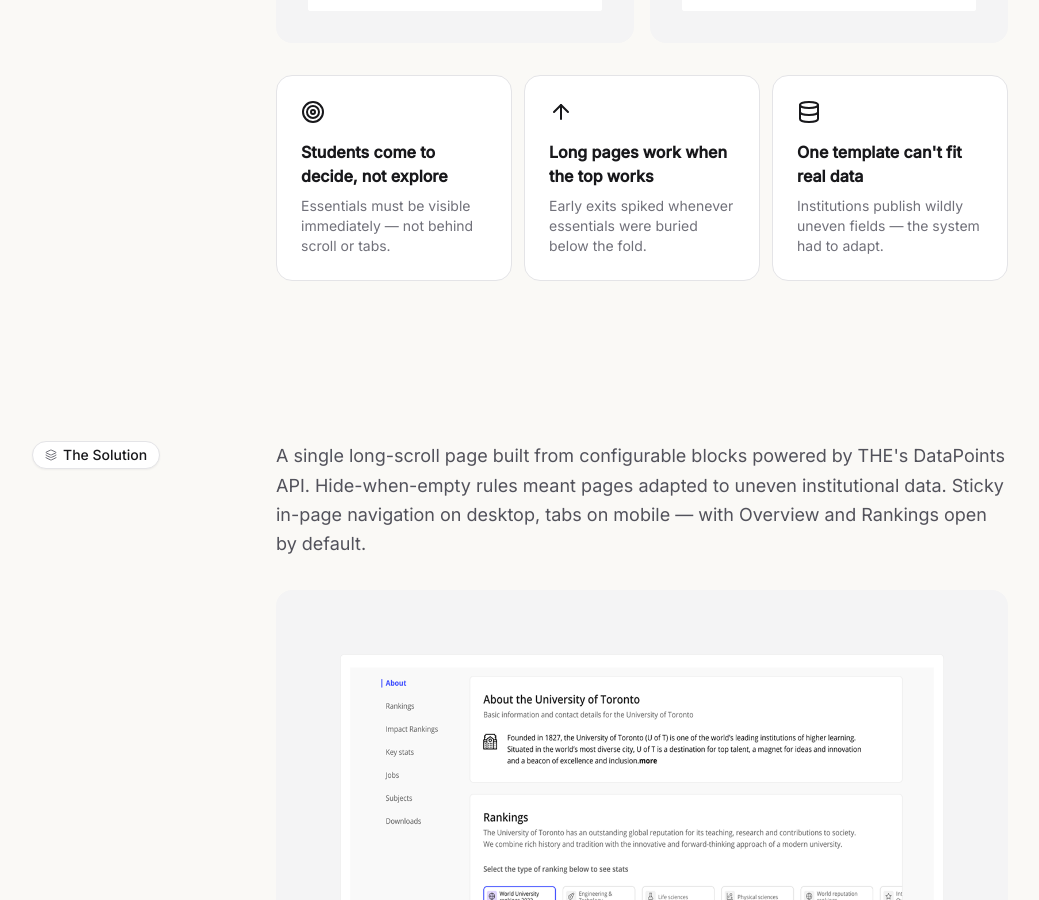
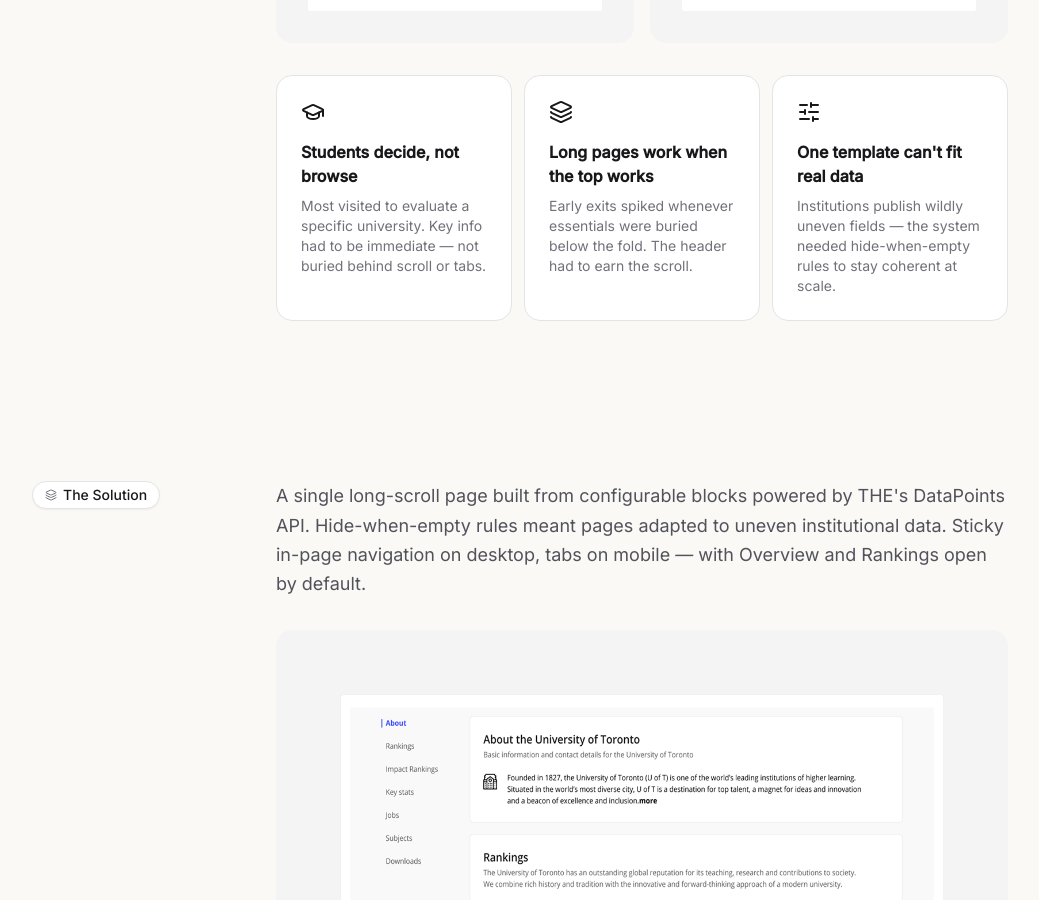
Before and after one commit to GG-Design/gg-portfolio, a React (Vite) app: page /work/times-higher-education in a window 1280 px wide. Shown: the part 2653-3553 px from the top of the page, without its empty margins (120-1159 px from the left). Built offline with nearby package versions, Linux system fonts and the light colour scheme.

Commit message:
hotfix: CV, scroll indicator fix, CV new tab, remove duplicate stats, icon cards in THE research

```diff
--- a/src/pages/CaseStudyTHE.tsx
+++ b/src/pages/CaseStudyTHE.tsx
@@ -5,7 +5,7 @@ import {
   ArrowLeft, ArrowRight,
   Briefcase, Clock, Users,
   AlertCircle, Search, Layers, TrendingUp, RefreshCw,
-  Target, ArrowUp, Database,
+  GraduationCap, SlidersHorizontal,
   type LucideIcon,
 } from "lucide-react"
 import { Tagline }                        from "@/components/ui/tagline"
@@ -270,19 +270,19 @@ export default function CaseStudyTHE() {
             <FadeUp className="grid grid-cols-1 md:grid-cols-3 gap-3">
               {[
                 {
-                  icon:  <Target size={24} className="text-zinc-900 mb-4" />,
-                  label: "Students come to decide, not explore",
-                  desc:  "Essentials must be visible immediately — not behind scroll or tabs.",
+                  icon:  <GraduationCap size={24} className="text-zinc-900 mb-4" />,
+                  label: "Students decide, not browse",
+                  desc:  "Most visited to evaluate a specific university. Key info had to be immediate — not buried behind scroll or tabs.",
                 },
                 {
-                  icon:  <ArrowUp size={24} className="text-zinc-900 mb-4" />,
+                  icon:  <Layers size={24} className="text-zinc-900 mb-4" />,
                   label: "Long pages work when the top works",
-                  desc:  "Early exits spiked whenever essentials were buried below the fold.",
+                  desc:  "Early exits spiked whenever essentials were buried below the fold. The header had to earn the scroll.",
                 },
                 {
-                  icon:  <Database size={24} className="text-zinc-900 mb-4" />,
+                  icon:  <SlidersHorizontal size={24} className="text-zinc-900 mb-4" />,
                   label: "One template can't fit real data",
-                  desc:  "Institutions publish wildly uneven fields — the system had to adapt.",
+                  desc:  "Institutions publish wildly uneven fields — the system needed hide-when-empty rules to stay coherent at scale.",
                 },
               ].map(item => (
                 <Card key={item.label} className="rounded-2xl border border-zinc-200 bg-white p-6">
```
